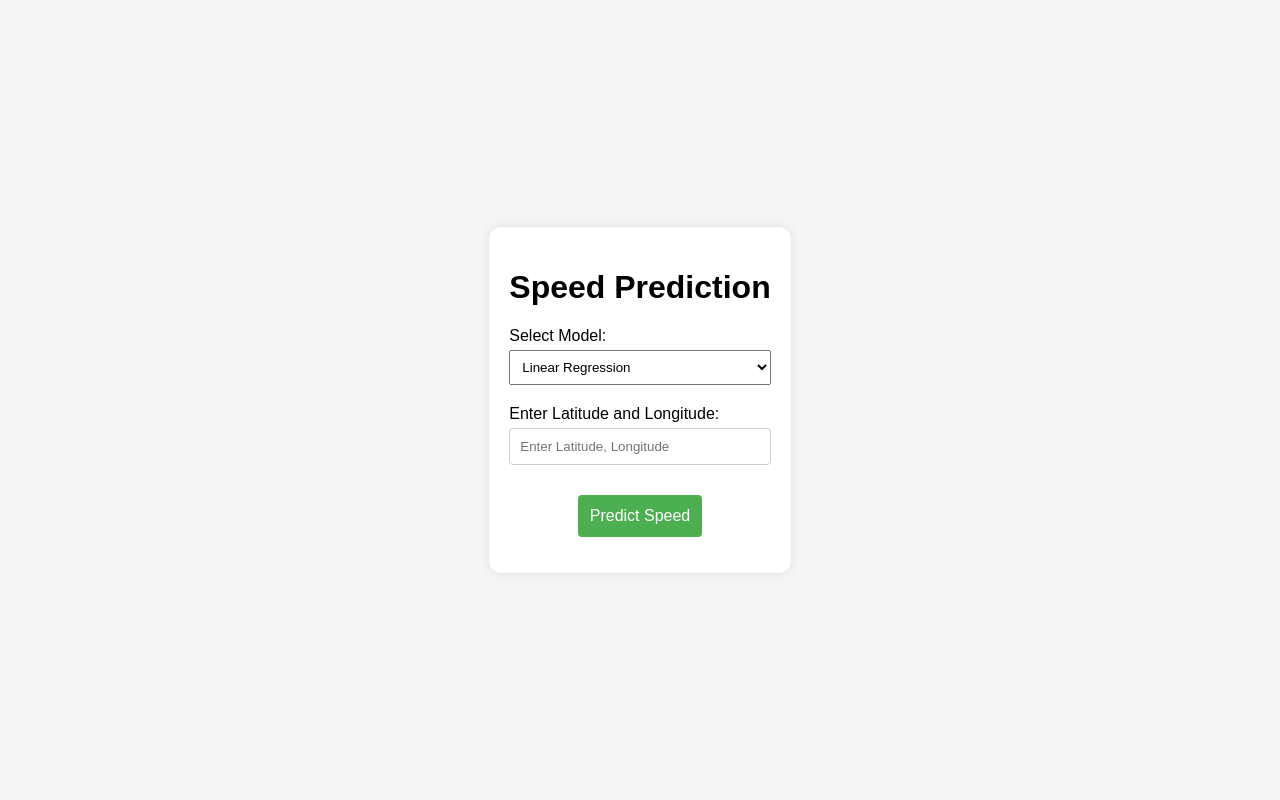
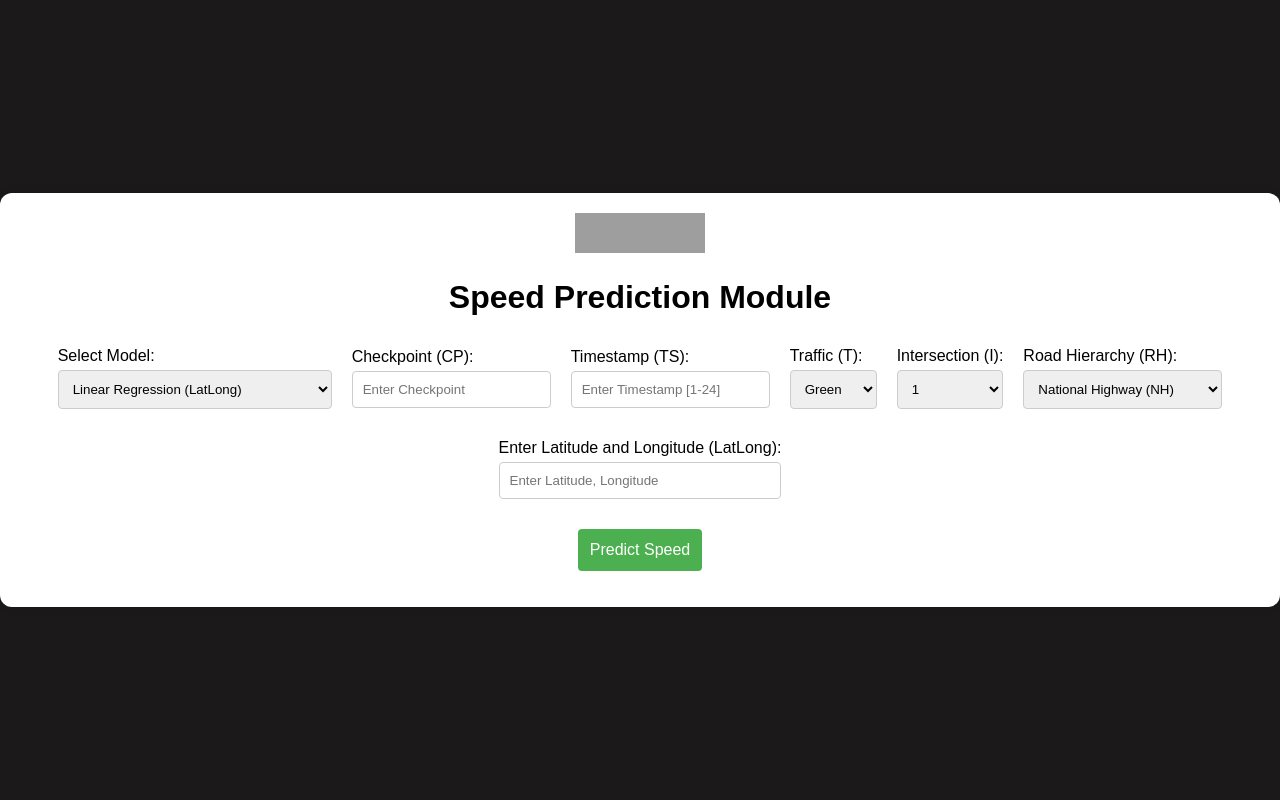
Before and after one commit to mratunjay098/zooper-iit-bhilai, a Flask app: page / in a window 1280 px wide. Run offline with Flask 3, Linux system fonts and the light colour scheme; grey boxes are pictures that could not be loaded.

Commit message:
updatedWebsite

```diff
--- a/websiteForInference/app.py
+++ b/websiteForInference/app.py
@@ -2,24 +2,35 @@ from flask import Flask, render_template, request, jsonify
 import pandas as pd
 import numpy as np
 import pickle
+import os
 
 app = Flask(__name__)
 
 # Load the selected model based on the dropdown choice
 def load_model(selected_model):
     # Replace this with your actual model loading code
-    if selected_model == 'LinearRegression':
-        model_filename = 'LinearRegression.pkl'
-    elif selected_model == 'DecisionTree':
-        model_filename = 'DecisionTree.pkl'
-    elif selected_model == 'RandomForest':
-        model_filename = 'RandomForest.pkl'
+    if selected_model == 'LinearRegressionLatLong':
+        model_filename = 'models/linearRegressionLatLong.pkl'
+    elif selected_model == 'DecisionTreeLatLong':
+        model_filename = 'models/decisionTreeLatLong.pkl'
+    elif selected_model == 'RandomForestLatLong':
+        model_filename = 'models/randomForestLatLong.pkl'
+    elif selected_model == 'LinearRegressionTSLatLong':
+        model_filename = 'models/linearRegressionTSLatLong.pkl'
+    elif selected_model == 'DecisionTreeTSLatLong':
+        model_filename = 'models/decisionTreeTSLatLong.pkl'
+    elif selected_model == 'LinearRegressionTSIRHLatLong':
+        model_filename = 'models/linearRegressionTSIRHLatLong.pkl'
+    elif selected_model == 'DecisionTreeTSIRHLatLong':
+        model_filename = 'models/decisionTreeTSIRHLatLong.pkl'
+    elif selected_model == 'RandomForestTSIRHLatLong':
+        model_filename = 'models/randomForestTSIRHLatLong.pkl'
     else:
         raise ValueError('Invalid model selection')
-
+    print(f"Attempting to load model from file: {os.path.abspath(model_filename)}")
     with open(model_filename, 'rb') as file:
         model = pickle.load(file)
-
+    print(f"Successfully loaded model: {model}")
     return model
 
 @app.route('/')
@@ -33,14 +44,37 @@ def predict_speed():
         latitude = float(data['latitude'])
         longitude = float(data['longitude'])
         selected_model = data['selectedModel']
+        if data['checkpoint']:
+            checkpoint = data['checkpoint']
+        if data['timestamp']:
+            timestamp = data['timestamp']
+        if data['traffic']:
+            traffic = data['traffic']
+        if data['intersection']:
+            intersection = data['intersection']
+        if data['roadHierarchy']:
+            road_hierarchy = data['roadHierarchy']
 
         model = load_model(selected_model)
 
-        speed_prediction = model.predict([[latitude, longitude]])
+        if selected_model in ['LinearRegressionLatLong', 'DecisionTreeLatLong', 'RandomForestLatLong']:
+            # These models use only latitude and longitude
+            speed_prediction = model.predict([[latitude, longitude]])
+            print(latitude, longitude)
+        elif selected_model in ['LinearRegressionTSLatLong', 'DecisionTreeTSLatLong']:
+            # These models use timestamp, latitude, and longitude
+            speed_prediction = model.predict([[timestamp, latitude, longitude]])
+            print(timestamp, latitude, longitude)
+        elif selected_model in ['LinearRegressionTSIRHLatLong', 'DecisionTreeTSIRHLatLong', 'RandomForestTSIRHLatLong']:
+            # These models use timestamp, latitude, and longitude
+            speed_prediction = model.predict([[timestamp, intersection, latitude, longitude, road_hierarchy]])
+            print(timestamp, intersection, latitude, longitude, road_hierarchy)
+        else:
+            raise ValueError('Invalid model selection')
 
         response = {
             'success': True,
-            'prediction': speed_prediction.tolist()[0]  # Convert NumPy array to Python list
+            'prediction': speed_prediction.tolist()[0]
         }
     except Exception as e:
         response = {
--- a/websiteForInference/static/script.js
+++ b/websiteForInference/static/script.js
@@ -1,6 +1,11 @@
 function predictSpeed() {
+    const selectedModel = document.getElementById('model-select').value;
+    const checkpoint = document.getElementById('checkpoint').value;
+    const timestamp = document.getElementById('timestamp').value;
+    const traffic = document.getElementById('traffic').value;
+    const intersection = document.getElementById('intersection').value;
+    const roadHierarchy = document.getElementById('road-hierarchy').value;
     const latLongInput = document.getElementById('latLong').value;
-    const selectedModel = document.getElementById('modelSelect').value;
 
     // Extract latitude and longitude from the input
     const [latitude, longitude] = latLongInput.split(',').map(coord => coord.trim());
@@ -10,14 +15,27 @@ function predictSpeed() {
         headers: {
             'Content-Type': 'application/json'
         },
-        body: JSON.stringify({ latitude, longitude, selectedModel })
+        body: JSON.stringify({ selectedModel, checkpoint, timestamp, traffic, intersection, roadHierarchy, latitude, longitude })
     })
     .then(response => response.json())
     .then(data => {
+        const predictionText = document.getElementById('prediction-text');
+
         if (data.success) {
-            document.getElementById('prediction').innerText = `Predicted Speed: ${data.prediction.toFixed(2)}`;
+            const predictedSpeed = parseInt(data.prediction);
+            predictionText.innerHTML = `Predicted Speed: ${predictedSpeed} <br>`;
+
+            // Check if the predicted speed is less than or equal to 60
+            if (predictedSpeed <= 60) {
+                predictionText.style.color = 'green';
+                predictionText.innerHTML += ' <span style="font-weight: bold;">(Good Driver)</span>';
+            } else {
+                predictionText.style.color = 'red';
+                predictionText.innerHTML += ' <span style="font-weigxht: bold;">(Bad Driver)</span>';
+            }
         } else {
-            document.getElementById('prediction').innerText = `Error: ${data.error}`;
+            predictionText.innerText = `Error: ${data.error}`;
+            predictionText.style.color = 'red';
         }
     });
 
--- a/websiteForInference/static/style.css
+++ b/websiteForInference/static/style.css
@@ -1,6 +1,6 @@
 body {
     font-family: Arial, sans-serif;
-    background-color: #f5f5f5;
+    background-color: #1b1919;
     margin: 0;
     display: flex;
     justify-content: center;
@@ -17,7 +17,16 @@ body {
 }
 
 .input-container {
-    margin-bottom: 20px;
+    display: flex;
+    flex-direction: row; /* Set to row for horizontal arrangement */
+    align-items: center;
+    justify-content: center;
+    margin: 10px;
+    flex-wrap: wrap; /* Allow wrapping to the next line if needed */
+}
+
+.input-container div {
+    margin: 10px;  /* Adjust margin between input fields */
 }
 
 .input-container label {
@@ -26,18 +35,12 @@ body {
     margin-bottom: 5px;
 }
 
-#modelSelect {
-    width: 100%;
-    padding: 8px;
-    box-sizing: border-box;
-}
-
 label {
     display: block;
     margin-bottom: 5px;
 }
 
-input {
+input, select {
     width: 100%;
     padding: 10px;
     box-sizing: border-box;
--- a/websiteForInference/templates/index.html
+++ b/websiteForInference/templates/index.html
@@ -4,29 +4,76 @@
     <meta charset="UTF-8">
     <meta name="viewport" content="width=device-width, initial-scale=1.0">
     <link rel="stylesheet" href="{{ url_for('static', filename='style.css') }}">
-    <title>Speed Prediction</title>
+    <title>Zooper Speed Prediction</title>
 </head>
 <body>
     <div class="container">
-        <h1>Speed Prediction</h1>
+        <img src="https://zooper.ai/wp-content/uploads/2022/06/zooper-logo-light-320.png" alt="Zooper" width="130" height="40">
+        <h1>Speed Prediction Module</h1>
+        <div class="input-container">
+            <div>
+                <label for="model-select">Select Model:</label>
+                <select id="model-select">
+                    <option value="LinearRegressionLatLong">Linear Regression (LatLong)</option>
+                    <option value="DecisionTreeLatLong">Decision Tree (LatLong)</option>
+                    <option value="RandomForestLatLong">Random Forest (LatLong)</option>
+                    <option value="LinearRegressionTSLatLong">Linear Regression (TS, LatLong)</option>
+                    <option value="DecisionTreeTSLatLong">Decision Tree (TS, LatLong)</option>
+                    <option value="LinearRegressionTSIRHLatLong">Linear Regression (TS, I, RH, LatLong)</option>
+                    <option value="DecisionTreeTSIRHLatLong">Decision Tree (TS, I, RH, LatLong)</option>
+                    <option value="RandomForestTSIRHLatLong">Random Forest (TS, I, RH, LatLong)</option>
+                </select>
+            </div>
 
-        <div class="input-container">
-            <label for="modelSelect">Select Model:</label>
-            <select id="modelSelect">
-                <option value="LinearRegression">Linear Regression</option>
-                <option value="DecisionTree">Decision Tree</option>
-                <option value="RandomForest">Random Forest</option>
-            </select>
-        </div>
+            <div>
+                <label for="checkpoint">Checkpoint (CP):</label>
+                <input type="text" id="checkpoint" placeholder="Enter Checkpoint">
+            </div>
 
-        <div class="input-container">
-            <label for="latLong">Enter Latitude and Longitude:</label>
-            <input type="text" id="latLong" placeholder="Enter Latitude, Longitude">
-        </div>
+            <div>
+                <label for="timestamp">Timestamp (TS):</label>
+                <input type="text" id="timestamp" placeholder="Enter Timestamp [1-24]">
+            </div>
 
+            <div>
+                <label for="traffic">Traffic (T):</label>
+                <select id="traffic">
+                    <option value="Green">Green</option>
+                    <option value="Orange">Orange</option>
+                    <option value="Red">Red</option>
+                </select>
+            </div>
+
+            <div>
+                <label for="intersection">Intersection (I):</label>
+                <select id="intersection">
+                    <option value=1>1</option>
+                    <option value=2>2</option>
+                    <option value=3>3</option>
+                    <option value=4>4</option>
+                </select>
+            </div>
+
+            <div>
+                <label for="road-hierarchy">Road Hierarchy (RH):</label>
+                <select id="road-hierarchy">
+                    <option value=1>National Highway (NH)</option>
+                    <option value=2>State Highway (SH)</option>
+                    <option value=3>Major District Road (MDR)</option>
+                    <option value=4>Other District Road (ODR)</option>
+                    <option value=5>Village Road (VR)</option>
+                </select>
+            </div>
+
+            <div>
+                <label for="latLong">Enter Latitude and Longitude (LatLong):</label>
+                <input type="text" id="latLong" placeholder="Enter Latitude, Longitude">
+            </div>
+
+    </div>
         <button onclick="predictSpeed()">Predict Speed</button>
-
-        <p id="prediction"></p>
+        <!-- Add a span element for prediction with an ID -->
+        <p id="prediction"><span id="prediction-text"></span></p>
     </div>
 
     <script src="{{ url_for('static', filename='script.js') }}"></script>
```
